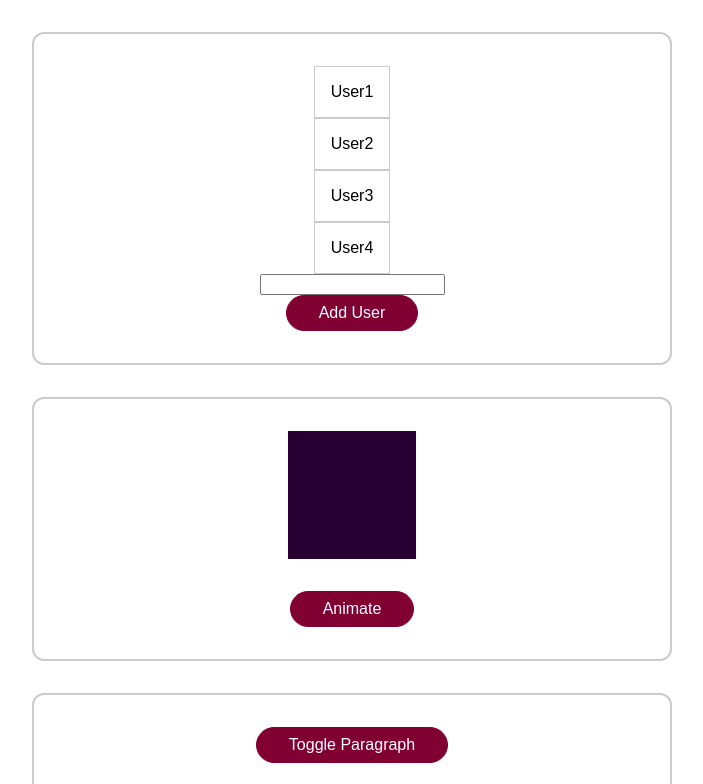
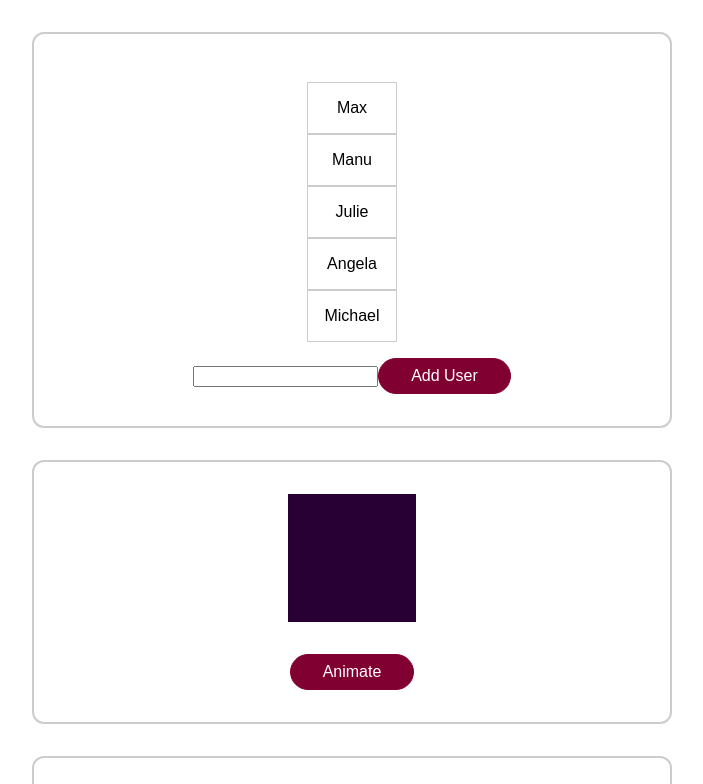
Before and after one commit to Marcian1/VueJsPractice, a Vue app in the folder animations-01-starting-setup/: page / in a window 1280 px wide. Shown: the top 784 px of the page, without its empty margins (288-991 px from the left). Built offline with nearby package versions, Linux system fonts and the light colour scheme.

Commit message:
Animated list item movement

```diff
--- a/animations-01-starting-setup/src/components/UsersList.vue
+++ b/animations-01-starting-setup/src/components/UsersList.vue
@@ -1,29 +1,28 @@
 <template>
-  <ul>
-    <transition-group name="users">
-      <li v-for="user in users" :key="user" @click="removeUser(user)">
-        {{ user }}
-      </li>
-    </transition-group>
-  </ul>
-  <input type="text" ref="inputText" />
-  <button @click="addUser()">Add User</button>
+  <transition-group tag="ul" name="user-list">
+    <li v-for="user in users" :key="user" @click="removeUser(user)">
+      {{ user }}
+    </li>
+  </transition-group>
+  <div>
+    <input type="text" ref="userNameInput" />
+    <button @click="addUser">Add User</button>
+  </div>
 </template>
 
 <script>
 export default {
   data() {
     return {
-      users: ['User1', 'User2', 'User3', 'User4']
+      users: ['Max', 'Manu', 'Julie', 'Angela', 'Michael']
     };
   },
   methods: {
     addUser() {
-      const enteredValue = this.$refs.inputText.value;
-      this.users.push(enteredValue);
+      const enteredUserName = this.$refs.userNameInput.value;
+      this.users.unshift(enteredUserName);
     },
     removeUser(user) {
-      console.log(user);
       this.users = this.users.filter(usr => usr !== user);
     }
   }
@@ -32,8 +31,8 @@ export default {
 
 <style scoped>
 ul {
-  list-style: none; /* Removes the bullet points of the list */
-  margin: 0;
+  list-style: none;
+  margin: 1rem 0;
   padding: 0;
 }
 li {
@@ -42,27 +41,32 @@ li {
   text-align: center;
 }
 
-.users-enter-from {
+.user-list-enter-from {
   opacity: 0;
   transform: translateX(-30px);
 }
-.users-enter-active {
-  transition: all 1s ease-out
+
+.user-list-enter-active {
+  transition: all 1s ease-out;
 }
 
-.users-enter-to,
-.users-leave-from {
+.user-list-enter-to,
+.user-list-leave-from {
   opacity: 1;
   transform: translateX(0);
 }
 
+.user-list-leave-active {
+  transition: all 1s ease-in;
+  position: absolute;
+}
 
-.users-leave-to {
+.user-list-leave-to {
   opacity: 0;
   transform: translateX(30px);
 }
-.users-leave-active {
-  transition: all 1s ease-in
+
+.user-list-move {
+  transition: transform 0.8s ease;
 }
-
 </style>
```
